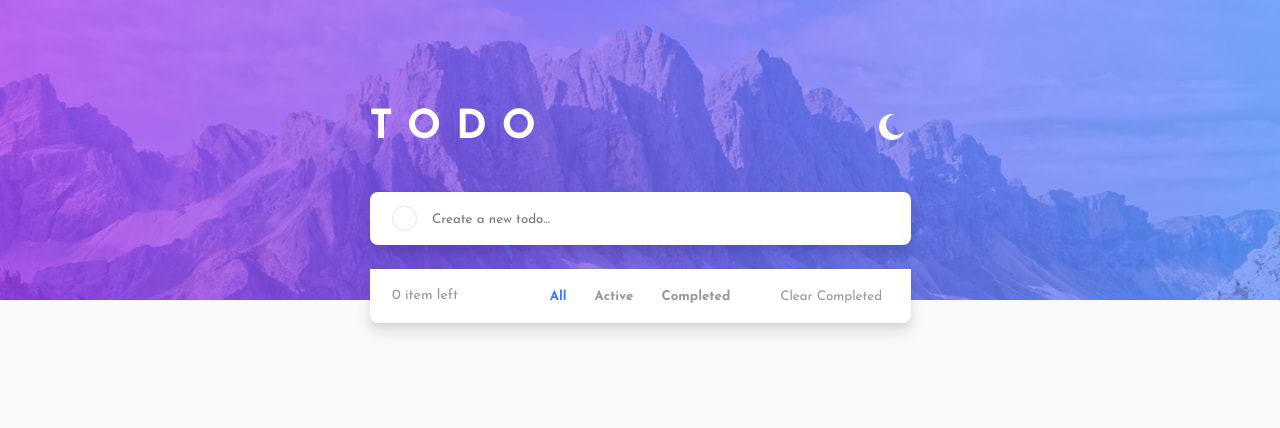
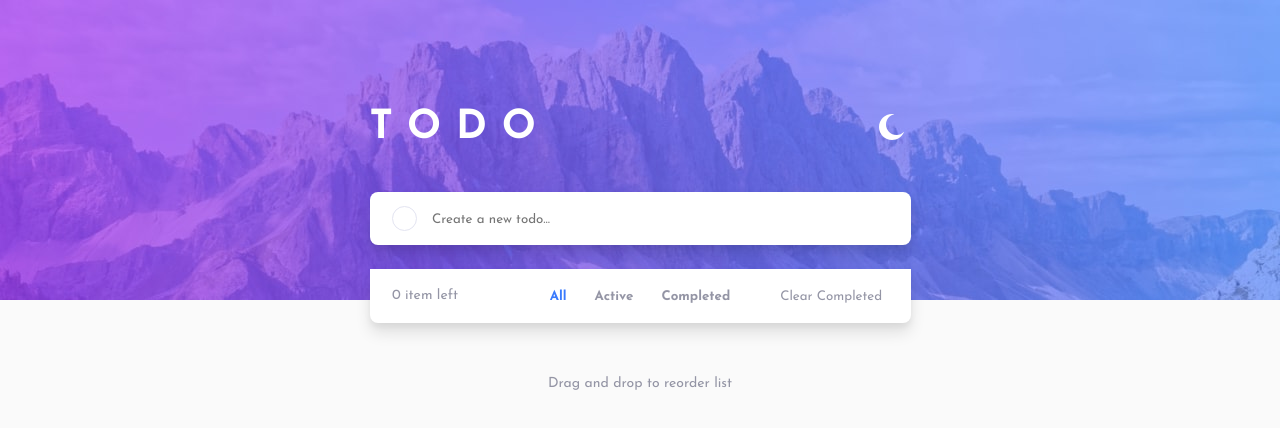
Before and after one commit to AjeaSmith/todo-vue, a Vue app: page / in a window 1280 px wide. Shown: the top 428 px of the page. Built offline with nearby package versions, Linux system fonts and the light colour scheme.

Commit message:
add helper text at bottom

```diff
--- a/src/App.vue
+++ b/src/App.vue
@@ -11,11 +11,18 @@ import TodoApp from './components/TodoApp.vue'
         <ThemeSwitcher />
       </header>
       <TodoApp />
+      <p class="helper-text">Drag and drop to reorder list</p>
     </div>
   </div>
 </template>
 
 <style>
+.helper-text {
+  font-size: 14px;
+  color: #9495a5;
+  margin-top: 50px;
+  text-align: center;
+}
 .main-bg {
   height: 12.5rem;
   background: var(--bg-mobile) no-repeat;
```
